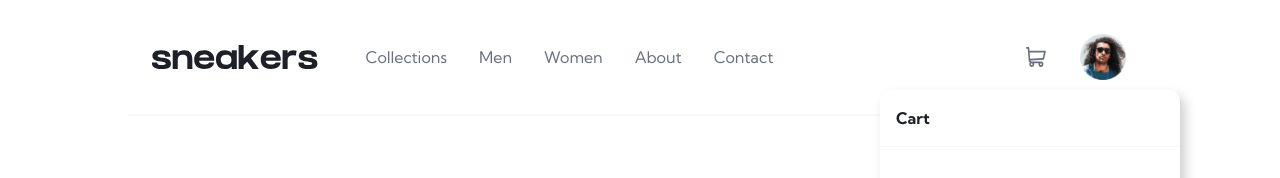
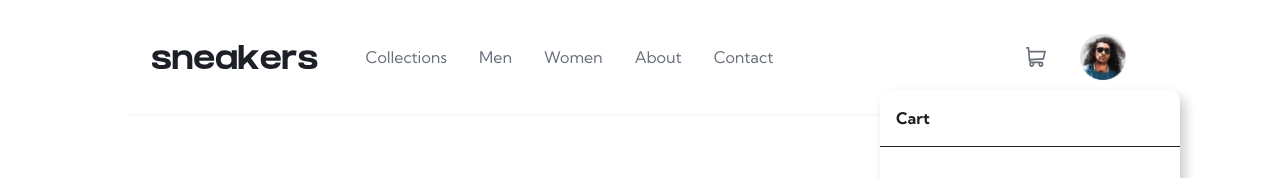
Before and after one commit to thelouisgram/e-commerce-product-page, a React (Vite) app in the folder e-commerce-product-page/: page / in a window 1280 px wide. Both pictures are taken after a click on the element 1036 px from the left and 57 px from the top of the page. Shown: the top 178 px of the page. Built offline with nearby package versions, Linux system fonts and the light colour scheme.

Commit message:
adjusted cart

```diff
--- a/e-commerce-product-page/src/components/Cart.jsx
+++ b/e-commerce-product-page/src/components/Cart.jsx
@@ -4,7 +4,7 @@ const Cart = ({ activeCart, setActiveCart }) => {
 	return (
 		<section className="top-[80px] px-6 md:p-0 w-full absolute flex  md:justify-end font-Kumbh md:right-[100px] md:top-[90px]">
 			<div className="bg-white rounded-[10px] md:w-[300px] box  w-full ">
-				<div className="border-b-[1px] p-4 border-lightGrayishBlue">
+                <div className="border-b-[1px] p-4 border-veryDarkBlue">
 					<h4 className="font-[700] text-veryDarkBlue">Cart</h4>
 				</div>
 				<div className="min-h-[175px] p-4 flex justify-center items-center">
```
